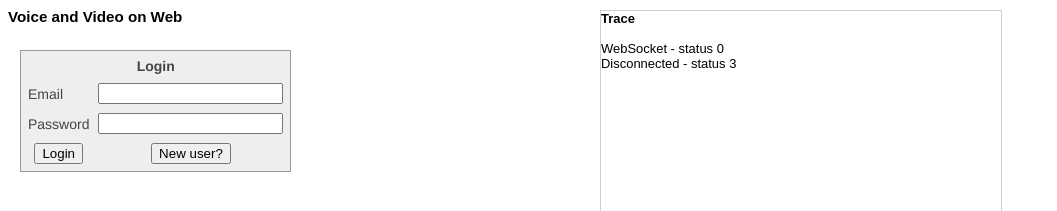
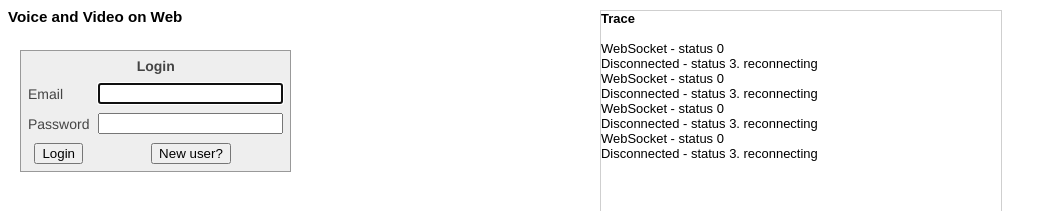
Before and after one commit to theintencity/vvowproject, a plain HTML site: page client.html in a window 1280 px wide. Both pictures are taken after a click on the button "Login". Shown: the top 211 px of the page, without its empty margins (0-1057 px from the left). Drawn offline with Linux system fonts and the light colour scheme.

Commit message:
refresh after disconnection

```diff
--- a/client.html
+++ b/client.html
@@ -41,7 +41,8 @@ function init() {
     log('WebSocket - status '+socket.readyState);
     socket.onopen    = function(msg){ log("Welcome - status "+this.readyState); };
     socket.onmessage = function(msg){ log("Received: "+msg.data); received(msg.data.substring(1)); };
-    socket.onclose   = function(msg){ log("Disconnected - status "+this.readyState); };
+    socket.onclose   = function(msg){ log("Disconnected - status "+this.readyState+ ". reconnecting");
+	setTimeout("init()", 500); };
   }
   catch(ex){ log(ex); }
 
@@ -83,6 +84,7 @@ function login() {
   send(request, function(response) {
     if (response.code == "success") {
       show("activeForm");
+      whoisonline();
     } else {
       alert(response.code + ": " + response.reason);
     }
```
